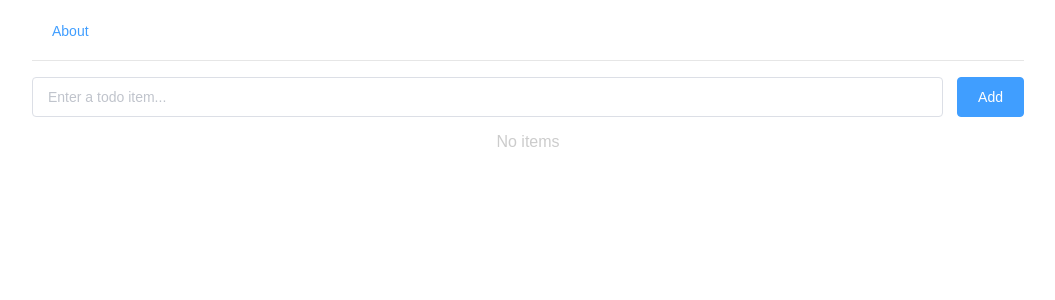
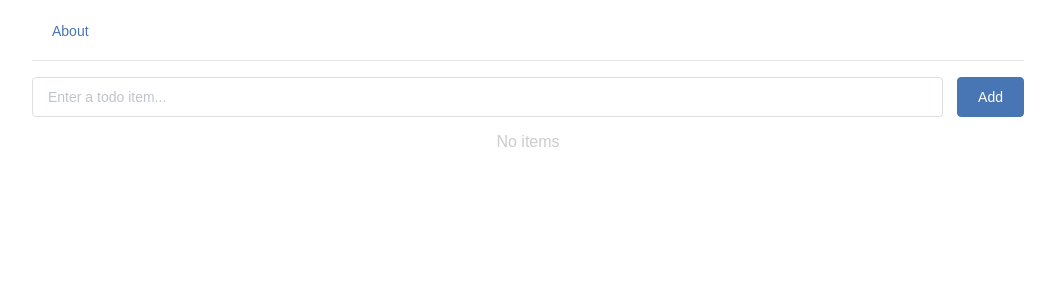
Before and after one commit to owlgrass/Acr-test, a Vue app: page / in a window 1280 px wide. Shown: the top 300 px of the page, without its empty margins (112-1167 px from the left). Built offline with nearby package versions, Linux system fonts and the light colour scheme.

Commit message:
Fix theme?

```diff
--- a/src/theme.scss
+++ b/src/theme.scss
@@ -1,3 +1,7 @@
-@import '~element-ui/packages/theme-chalk/src/common/var.scss';
+// @import '~element-ui/packages/theme-chalk/src/common/var.scss';
 
-// $--color-primary: ;
+$--color-primary: #4875b3;
+$--background-color-base: #4875b3;
+
+$--font-path: '~element-ui/lib/theme-chalk/fonts';
+@import '~element-ui/packages/theme-chalk/src/index';
```
